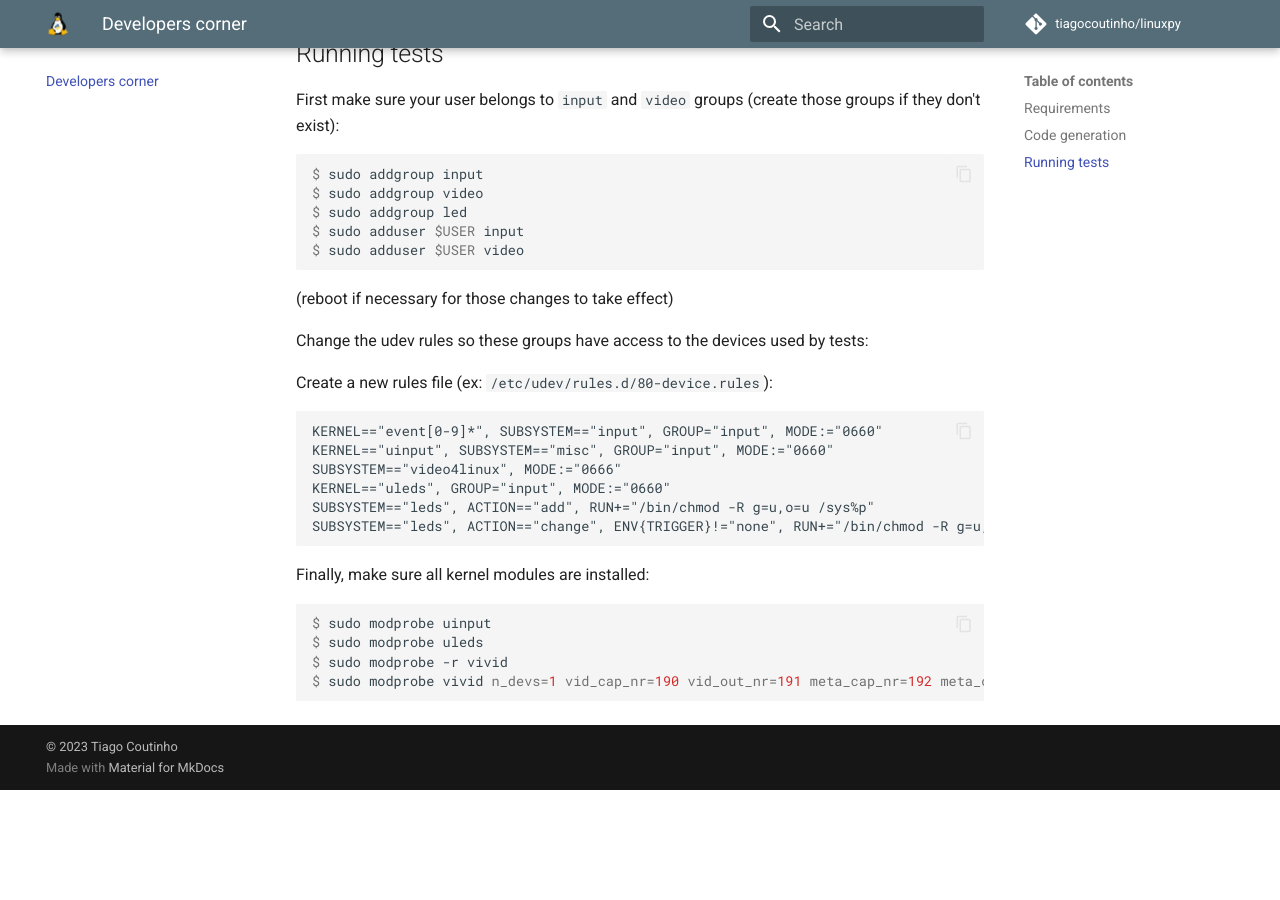
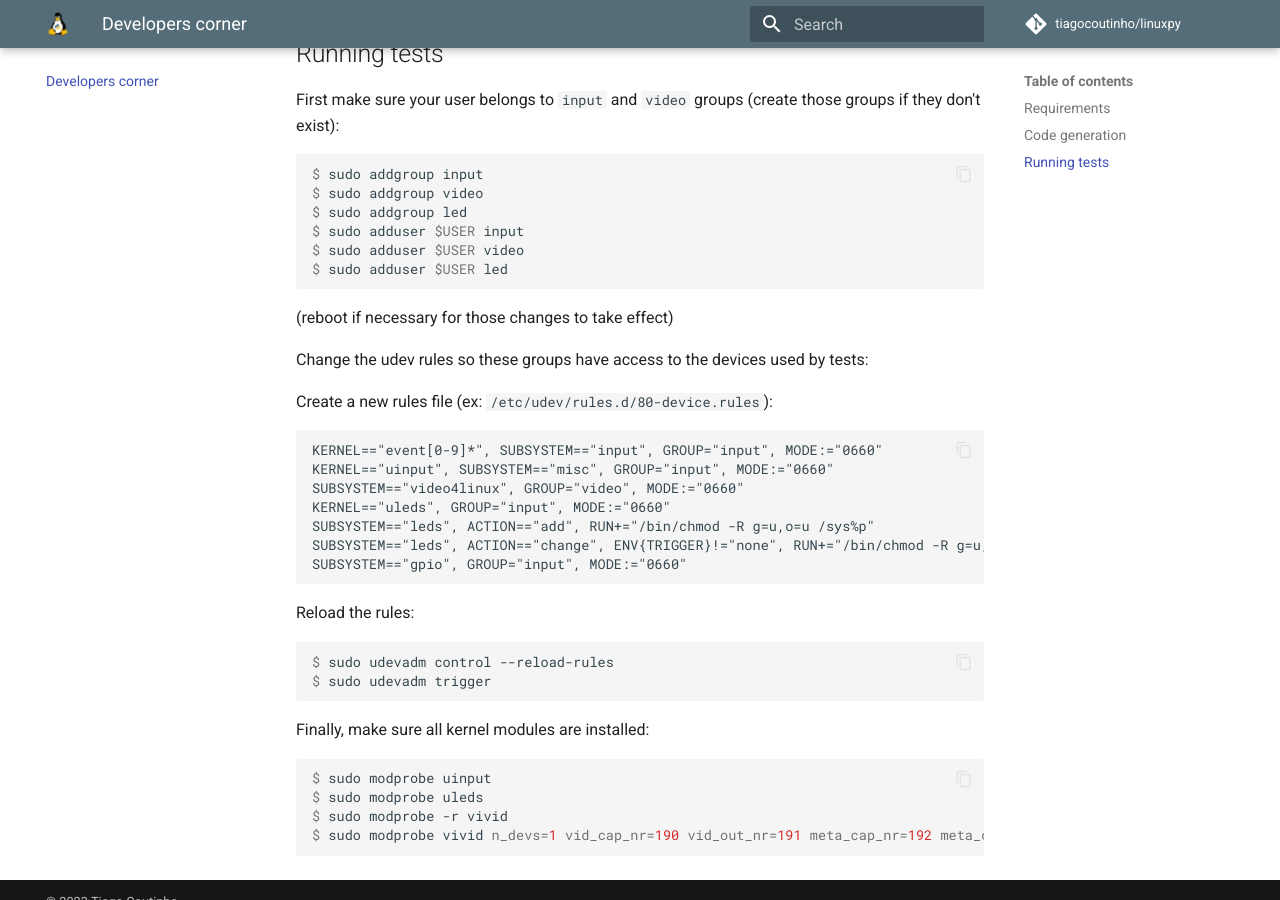
Before and after one commit to tiagocoutinho/linuxpy, an MkDocs documentation site: the page built from docs/develop.md, in a window 1280 px wide and 900 px high, scrolled down 852 px. Built offline with MkDocs 1.6.1 and Material for MkDocs 9.7.7, drawn with Linux system fonts in a browser that asks for light colours; comment, search, counter and statistics services are not loaded; before the commit the page ends 1642 px from its top, so only the background shows below that.

Commit message:
Update develop documentation

````diff
--- a/docs/develop.md
+++ b/docs/develop.md
@@ -45,6 +45,7 @@ $ sudo addgroup video
 $ sudo addgroup led
 $ sudo adduser $USER input
 $ sudo adduser $USER video
+$ sudo adduser $USER led
 ```
 
 (reboot if necessary for those changes to take effect)
@@ -56,10 +57,18 @@ Create a new rules file (ex: `/etc/udev/rules.d/80-device.rules`):
 ```
 KERNEL=="event[0-9]*", SUBSYSTEM=="input", GROUP="input", MODE:="0660"
 KERNEL=="uinput", SUBSYSTEM=="misc", GROUP="input", MODE:="0660"
-SUBSYSTEM=="video4linux", MODE:="0666"
+SUBSYSTEM=="video4linux", GROUP="video", MODE:="0660"
 KERNEL=="uleds", GROUP="input", MODE:="0660"
 SUBSYSTEM=="leds", ACTION=="add", RUN+="/bin/chmod -R g=u,o=u /sys%p"
 SUBSYSTEM=="leds", ACTION=="change", ENV{TRIGGER}!="none", RUN+="/bin/chmod -R g=u,o=u /sys%p"
+SUBSYSTEM=="gpio", GROUP="input", MODE:="0660"
+```
+
+Reload the rules:
+
+```console
+$ sudo udevadm control --reload-rules
+$ sudo udevadm trigger
 ```
 
 Finally, make sure all kernel modules are installed:
````
